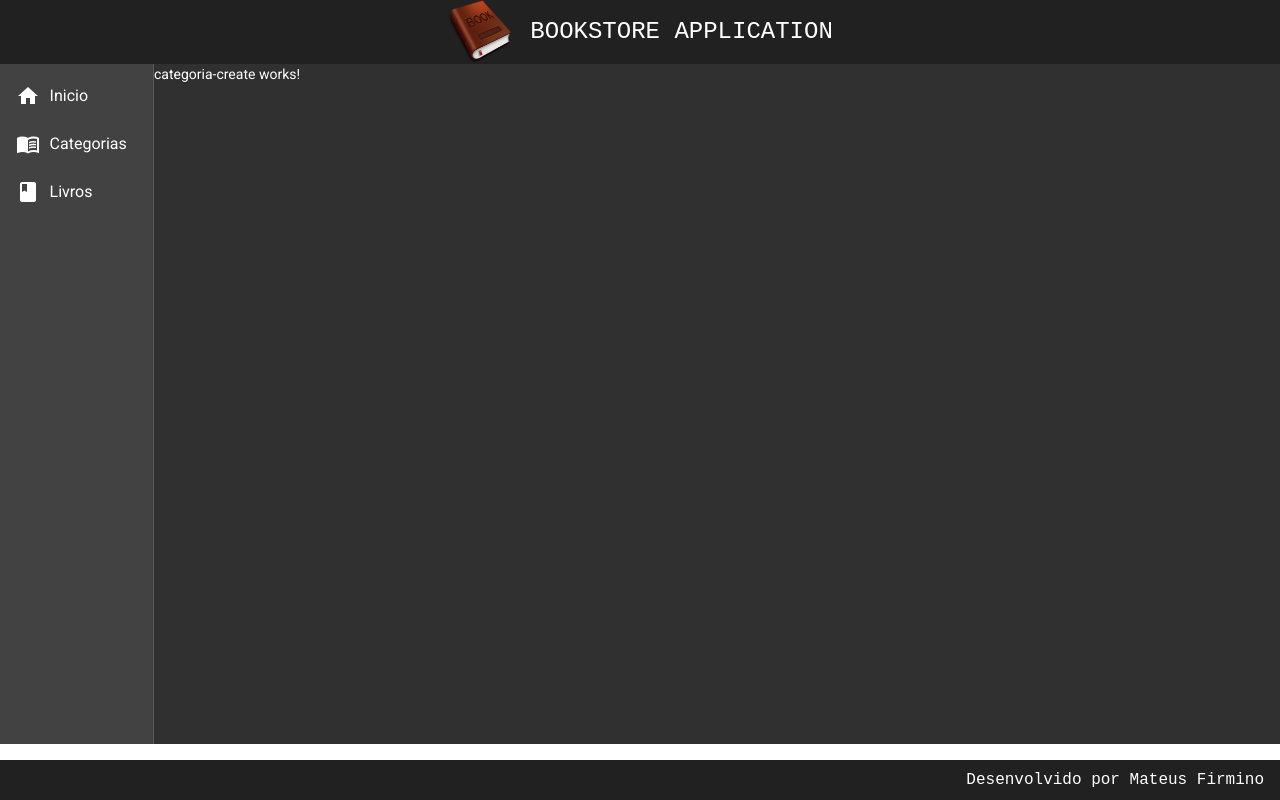
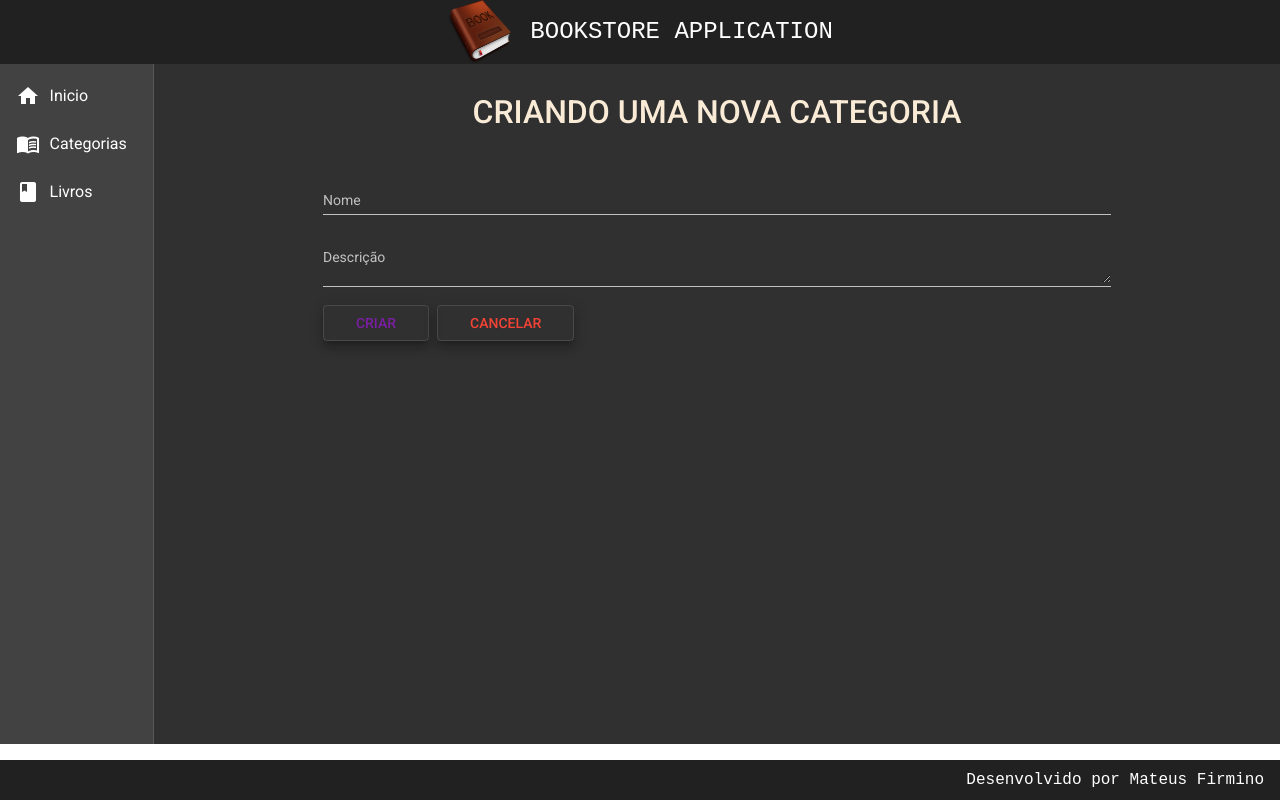
Before and after one commit to MateusFirmino/front-bookstore, an Angular app: page /categorias/create in a window 1280 px wide. Built offline with nearby package versions, Linux system fonts and the light colour scheme.

Commit message:
Metodo CREATE implementado para Categoria

```diff
--- a/src/app/components/views/categoria/categoria-create/categoria-create.component.css
+++ b/src/app/components/views/categoria/categoria-create/categoria-create.component.css
@@ -0,0 +1,27 @@
+form {
+  text-align: center;
+  width: 70%;
+  margin: 2rem auto 0 auto;
+}
+
+h1 {
+  font-size: 2rem;
+  font-weight: 500;
+  margin-bottom: 3rem;
+  color: antiquewhite;
+}
+
+.form {
+  width: 100%;
+}
+
+.buttons {
+  width: 100%;
+  text-align: start;
+}
+
+button {
+  margin-right: .5rem;
+  padding-right: 2rem;
+  padding-left: 2rem;
+}
--- a/src/app/components/views/categoria/categoria-create/categoria-create.component.html
+++ b/src/app/components/views/categoria/categoria-create/categoria-create.component.html
@@ -1 +1,17 @@
-<p>categoria-create works!</p>
+<form>
+  <h1> CRIANDO UMA NOVA CATEGORIA </h1>
+
+  <mat-form-field class="form">
+    <mat-label>Nome</mat-label>
+    <input matInput [(ngModel)]="categoria.nome" type="text" name="nome" placeholder="Ex. Computação">
+  </mat-form-field>
+  <mat-form-field class="form">
+    <mat-label>Descrição</mat-label>
+    <textarea matInput [(ngModel)]="categoria.descricao" type="text" name="descricao" placeholder="Ex. Livros de Computação"></textarea>
+  </mat-form-field>
+
+  <div class="buttons">
+    <button (click)="create()" class="mat-elevation-z8" mat-stroked-button color="primary"> CRIAR </button>
+    <button class="mat-elevation-z8" mat-stroked-button color="warn"> CANCELAR </button>
+  </div>
+</form>
--- a/src/app/components/views/categoria/categoria-create/categoria-create.component.ts
+++ b/src/app/components/views/categoria/categoria-create/categoria-create.component.ts
@@ -1,4 +1,7 @@
-import { Component, OnInit } from '@angular/core';
+import {Component, OnInit} from '@angular/core';
+import {CategoriaService} from "../categoria.service";
+import {Categoria} from "../categoria.model";
+import {Router} from "@angular/router";
 
 @Component({
   selector: 'app-categoria-create',
@@ -7,9 +10,26 @@
 })
 export class CategoriaCreateComponent implements OnInit {
 
-  constructor() { }
+  categoria: Categoria = {
+    nome: '',
+    descricao: ''
+  }
+
+  constructor(private service: CategoriaService, private router: Router) {
+  }
 
   ngOnInit(): void {
   }
 
+  create(): void {
+    this.service.create(this.categoria).subscribe((resposta) => {
+      this.router.navigate(['categorias']) //ao criar a categoria , volta para home do categorias atualizado'
+      this.service.mensagem('Categoria criada com Sucesso!');
+    }, err => {
+      for (let i = 0; i < err.error.errors.length; i++) {
+        this.service.mensagem(err.error.errors[i].message)
+      }
+    })
+  }
+
 }
--- a/src/app/components/views/categoria/categoria.service.ts
+++ b/src/app/components/views/categoria/categoria.service.ts
@@ -3,6 +3,7 @@
 import {Observable} from "rxjs";
 import {Categoria} from "./categoria.model";
 import {environment} from "../../../../environments/environment";
+import {MatSnackBar} from "@angular/material/snack-bar";
 
 @Injectable({
   providedIn: 'root'
@@ -11,11 +12,24 @@
 
   baseUrl: String = environment.baseUrl;
 
-  constructor(private http: HttpClient) {
+  constructor(private http: HttpClient, private _snack: MatSnackBar) {
   }
 
   findAll(): Observable<Categoria[]> {
     const url = `${this.baseUrl}/categorias`
     return this.http.get<Categoria[]>(url)
   }
+
+  create(categoria: Categoria): Observable<Categoria> {
+    const url = `${this.baseUrl}/categorias`
+    return this.http.post<Categoria>(url, categoria);
+  }
+
+  mensagem(str: String): void {
+    this._snack.open(`${str}`, 'OK', {
+      horizontalPosition: 'end',
+      verticalPosition: 'top',
+      duration: 3000
+    })
+  }
 }
```
Also changed, not shown: src/app/app.module.ts (+26 -24 lines).
